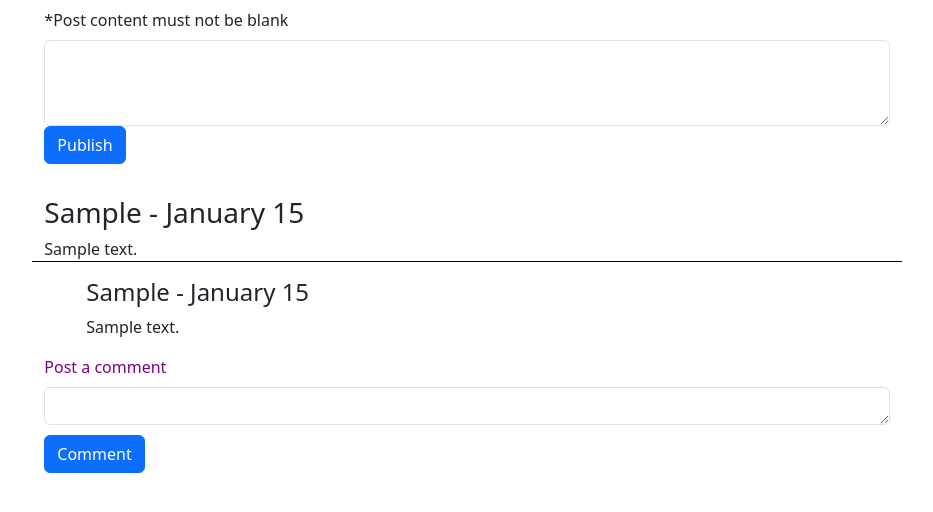
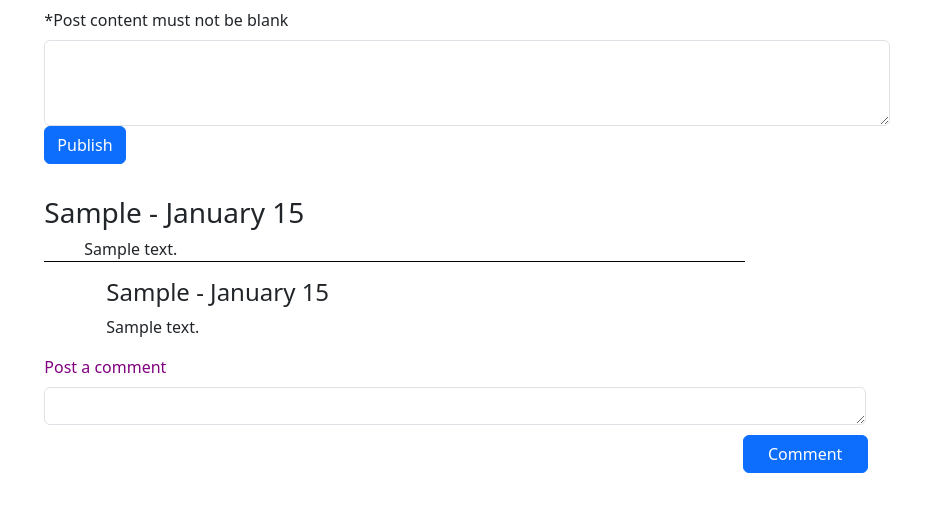
Before and after one commit to jarrodschilling/dojo_wall_assignment, a Flask app: template flask_app/templates/wall.html in a window 1280 px wide. Shown: the part 84-596 px from the top of the page, without its empty margins (173-1106 px from the left). Run offline with Flask 3, Linux system fonts and the light colour scheme; the template is opened without the code that fills it: most values are stand-ins (such as "Sample title", 1, 10 or a date in 2020).

Commit message:
completed

```diff
--- a/flask_app/controllers/users.py
+++ b/flask_app/controllers/users.py
@@ -15,7 +15,7 @@ def login():
     "email": request.form.get('email')
     }
     user_in_db = User.get_user(data)
-    print(user_in_db)
+
     if not user_in_db:
         flash('Invalid Email/Password', 'login')
         return redirect('/')
--- a/flask_app/static/css/style.css
+++ b/flask_app/static/css/style.css
@@ -1,11 +1,12 @@
 .js-post {
     size: 24px;
     border-bottom: 1px solid black;
+    padding-left: 40px;
 }
 
 .js-comment {
     size: 24px;
-    margin-left: 30px;
+    margin-left: 50px;
 }
 
 .js-purple {
@@ -14,4 +15,6 @@
 
 .js-button {
     margin: 10px 0;
+    width: 125px;
+    margin-right: 10px;
 }
--- a/flask_app/templates/wall.html
+++ b/flask_app/templates/wall.html
@@ -43,14 +43,18 @@
             <div class="col-8">
                 <h3>{{post.user.first_name}} - {{post.created_at.strftime('%B %d')}}</h3>
                 <div class="row">
+                    <div class="col-10">
                     <p class="js-post">{{post.content}}</p>
                     {% if post.user_id == session['user_id'] %}
+                    </div>
+                    <div class="col-2">
                     <form action="/post/delete" method="post">
                         <div class="mb-3">
                             <input type="hidden" name="post_id" value="{{post.id}}">
                             <button type="submit" class="btn btn-primary mb-3">Delete</button>
                         </div>
                     </form>
+                    </div>
                     {% endif %}
                 </div>
                 {% for comment in post.comments %}
@@ -59,12 +63,14 @@
                     <p>{{comment.content}}</p>
                 </div>
                 {% endfor %}
-                <div class="row">
+                <div class="row d-flex">
                     <form action="/comment" method="post">
                         <label for="comment_content" class="form-label js-purple">Post a comment</label>
                         <input type="hidden" name="comment_post_id" value="{{ post.id }}">
                         <textarea class="form-control" id="comment_content" rows="1" name="comment_content"></textarea>
-                        <button type="submit" class="btn btn-primary mb-3 js-button">Comment</button>
+                        <div class="row justify-content-end">
+                            <button type="submit" class="btn btn-primary mb-3 js-button">Comment</button>
+                        </div>
                     </form>
                 </div>
             </div>
```
Also changed, not shown: flask_app/models/user.py (line endings or trailing spaces).
